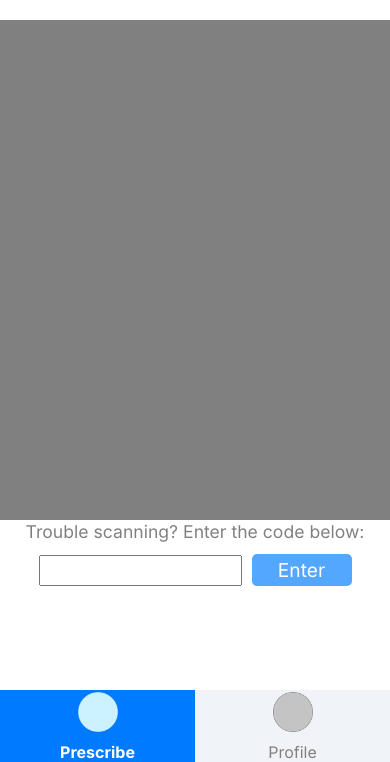
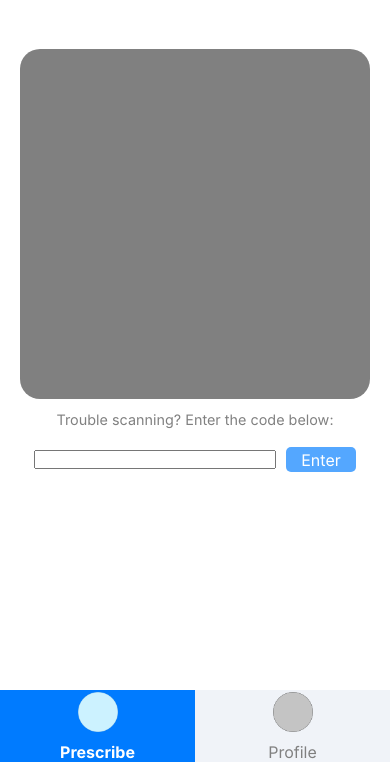
Before and after one commit to ikeman09/digital-prescription-platform, a PHP site: page /pages/doctor/doctor-prescribe.php in a window 390 px wide; the page is wider, and only the part inside the window is pictured. Shown: the part 82-844 px from the top of that part. Run offline with PHP 8.4, Linux system fonts and the light colour scheme.

Commit message:
added media query to phones

```diff
--- a/css/doctor_styles/doctor-prescribe.css
+++ b/css/doctor_styles/doctor-prescribe.css
@@ -183,4 +183,32 @@ p, ul {
     width: 50vw;
   }
 }
+
+@media (max-width: 768px) {
+  .content {
+    padding-bottom: 20vh;
+  }
+  .content .square {
+    width: 350px;
+    height: 350px;
+  }
+  .content p {
+    font-size: 0.9rem;
+    padding-top: 3%;
+    padding-bottom: 5%;
+  }
+  .content form input[type=text] {
+    width: 60vw;
+    height: 1.5vh;
+  }
+  .content form a input[type=button] {
+    background-color: #54A7FF;
+    color: white;
+    border: none;
+    border-radius: 5px;
+    font-size: 1rem;
+    width: 70px;
+    height: 25px;
+  }
+}
 /*# sourceMappingURL=doctor-prescribe.css.map */
--- a/css/doctor_styles/doctor-prescribe.scss
+++ b/css/doctor_styles/doctor-prescribe.scss
@@ -65,3 +65,34 @@
         }
     }
 }
+
+@media (max-width: 768px) {
+    .content {
+        padding-bottom: 20vh;
+        .square {
+            width: 350px;
+            height: 350px;
+        }
+
+        p {
+            font-size: 0.9rem;
+            padding-top: 3%;
+            padding-bottom: 5%;
+        }
+
+        form {
+            input[type=text] {
+                width: 60vw;
+                height: 1.5vh;
+            }
+            a {
+                input[type=button] {
+                    @include button-color;
+                    font-size: 1rem;
+                    width: 70px;
+                    height: 25px;
+                }
+            }
+        }
+    }
+}
```
